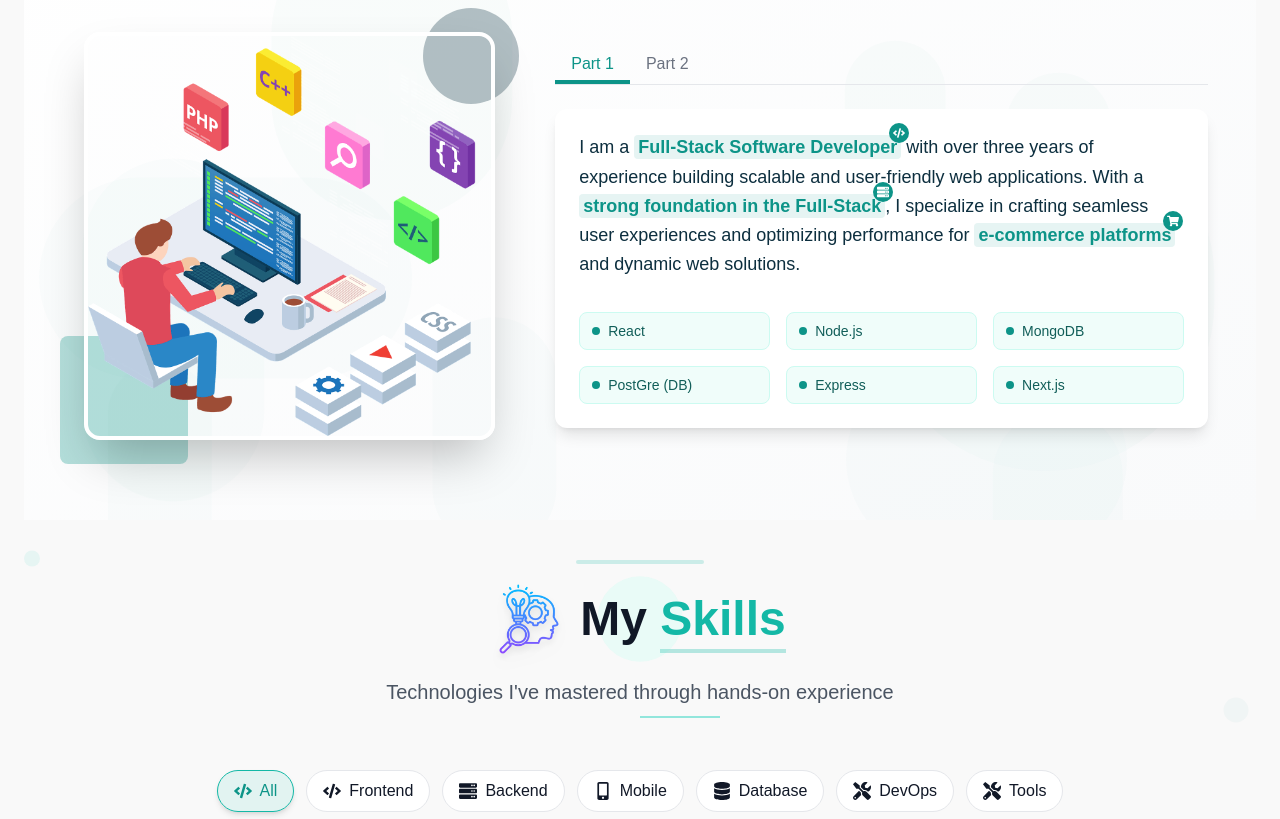
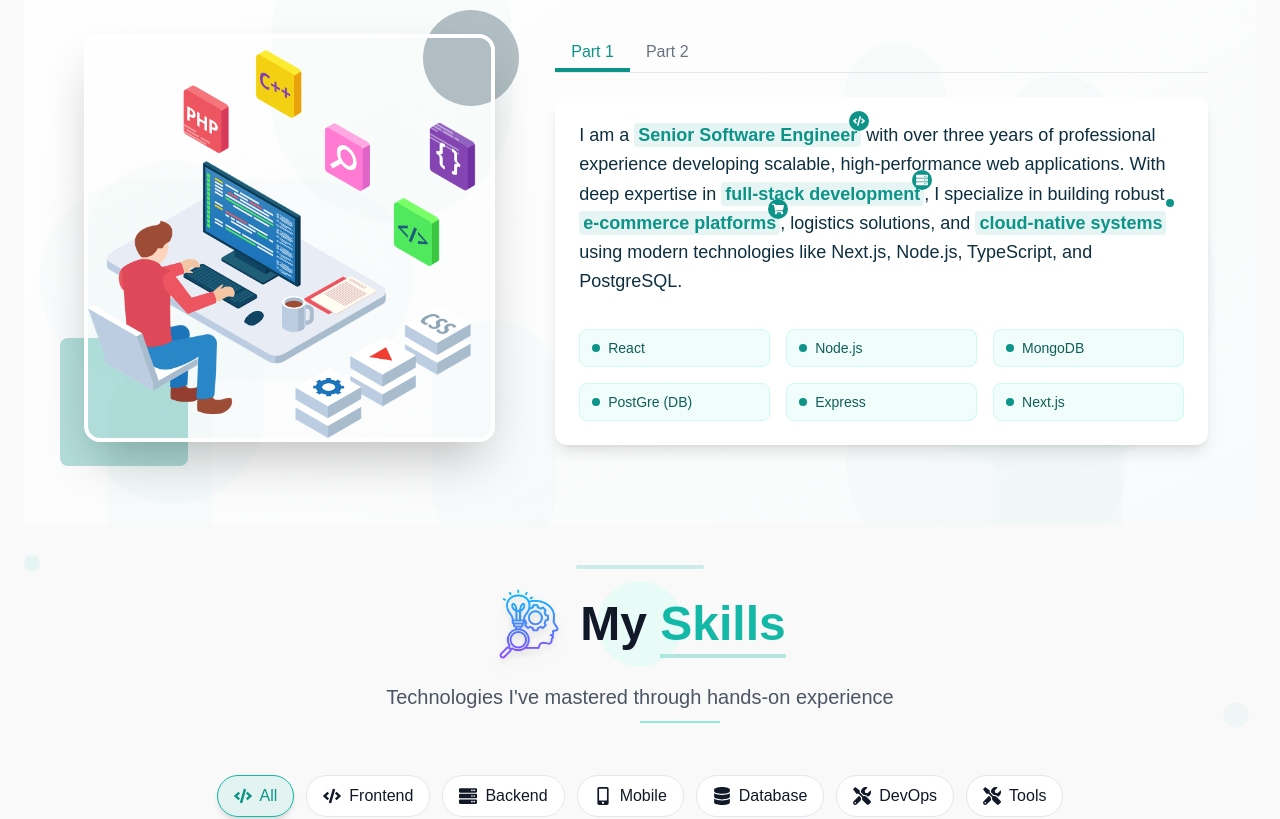
Before and after one commit to zeyakarim/portfolio_in_nextjs, a Next.js app: page / in a window 1280 px wide. Shown: the part 1000-1819 px from the top of the page. Built offline with nearby package versions, Linux system fonts and the light colour scheme.

Commit message:
[Feat] Add New Profile in experience section

```diff
--- a/components/AboutMe.jsx
+++ b/components/AboutMe.jsx
@@ -3,30 +3,41 @@
 import { motion, useInView, AnimatePresence } from "framer-motion";
 import Image from "next/image";
 import { useEffect, useRef, useState } from "react";
-import { FaCode, FaServer, FaShoppingCart, FaBrain } from "react-icons/fa";
+import { FaCode, FaServer, FaShoppingCart, FaBrain, FaLaptopCode, FaCogs } from "react-icons/fa";
 
-const textContent = [
+export const textContent = [
   {
     id: 1,
-    text: "I am a Full-Stack Software Developer with over three years of experience building scalable and user-friendly web applications. With a strong foundation in the Full-Stack, I specialize in crafting seamless user experiences and optimizing performance for e-commerce platforms and dynamic web solutions.",
+    text: "I am a Senior Software Engineer with over three years of professional experience developing scalable, high-performance web applications. With deep expertise in full-stack development, I specialize in building robust e-commerce platforms, logistics solutions, and cloud-native systems using modern technologies like Next.js, Node.js, TypeScript, and PostgreSQL.",
     highlights: [
-      "Full-Stack Software Developer",
-      "strong foundation in the Full-Stack",
-      "e-commerce platforms"
+      "Senior Software Engineer",
+      "full-stack development",
+      "e-commerce platforms",
+      "cloud-native systems"
     ],
-    icons: [<FaCode key="code" />, <FaServer key="server" />, <FaShoppingCart key="cart" />]
+    icons: [
+      <FaCode key="code" />,
+      <FaServer key="server" />,
+      <FaShoppingCart key="cart" />
+    ]
   },
   {
     id: 2,
-    text: "Driven by a passion for clean code and continuous learning, I stay up-to-date with the latest technologies to create innovative solutions. I thrive in collaborative environments, where I can contribute my expertise while learning from others. Whether it's developing intuitive front-end interfaces or architecting robust back-end systems, I am always eager to take on new challenges and push the boundaries of what's possible.",
+    text: "I’m passionate about clean code, scalable architecture, and lifelong learning. I stay current with the latest tech trends and enjoy tackling complex problems through collaboration and innovation. From architecting full-stack platforms to mentoring peers and improving development workflows, I consistently strive to deliver impactful software solutions.",
     highlights: [
       "clean code",
-      "front-end interfaces",
-      "back-end systems"
+      "scalable architecture",
+      "collaboration",
+      "mentoring"
     ],
-    icons: [<FaBrain key="brain" />, <FaCode key="frontend" />, <FaServer key="backend" />]
+    icons: [
+      <FaBrain key="brain" />,
+      <FaLaptopCode key="architecture" />,
+      <FaCogs key="mentoring" />
+    ]
   }
 ];
+
 
 const HighlightedTypewriter = ({ content, speed = 20, delay = 0 }) => {
   const [isMounted, setIsMounted] = useState(false);
--- a/components/HelloHeader.jsx
+++ b/components/HelloHeader.jsx
@@ -95,7 +95,8 @@ const HelloExperience = () => {
                         <span className="animate-ping absolute inline-flex h-full w-full rounded-full bg-teal-400 opacity-75"></span>
                         <span className="relative inline-flex rounded-full h-3 w-3 bg-teal-500"></span>
                     </span>
-                    Full-Stack Developer
+                    {/* Full-Stack Developer */}
+                    Senior Software Engineer
                 </p>
             </motion.div>
 
@@ -109,7 +110,7 @@ const HelloExperience = () => {
                 <motion.a
                     whileHover={{ scale: 1.05 }}
                     whileTap={{ scale: 0.95 }}
-                    href="/resume.pdf"
+                    href="/zeya-karim-resume.pdf"
                     download="Zeya_Karim_Resume.pdf"
                     className="rounded-full px-6 py-3 bg-teal-600 text-white font-medium flex items-center gap-2 shadow-md hover:bg-teal-700 transition-all"
                 >
--- a/data/datas.js
+++ b/data/datas.js
@@ -7,6 +7,7 @@ export const skills = [
   { name: "React", image: "/reactjs.png", experiences: "Developing reusable UI components and single-page applications for 3+ years.", proficiency: 75, category: "Frontend" },
   { name: "Material UI", image: "/material-ui.png", experiences: "Implementing Material Design UI components for 3+ years.", proficiency: 70, category: "Frontend" },
   { name: "Next.js", image: "/nextjs.png", experiences: "Developing SEO-friendly and high-performance applications for 3+ years.", proficiency: 70, category: "Frontend" },
+  { name: "TypeScript", image: "/typescript.png", experiences: "Writing type-safe JavaScript applications using TypeScript for 1+ years.", proficiency: 65, category: "Frontend" },
 
   // Mobile
   { name: "React Native", image: "/react-native.png", experiences: "Building cross-platform mobile applications for 1.5+ years.", proficiency: 60, category: "Mobile" },
@@ -27,12 +28,12 @@ export const skills = [
   { name: "AWS (EC2)", image: "/aws-ec2.png", experiences: "Deploying and managing virtual servers on AWS EC2 for 1.5 years.", proficiency: 60, category: "DevOps" },
   { name: "AWS (RDS)", image: "/aws-rds.png", experiences: "Setting up and managing cloud databases using AWS RDS for 1.5 years.", proficiency: 60, category: "DevOps" },
   { name: "AWS (S3)", image: "/aws-s3.png", experiences: "Storing and serving static assets securely with AWS S3 for 1.5 years.", proficiency: 60, category: "DevOps" },
-    // { name: "Ubuntu", image: "/ubuntu.png", experiences: "Managing Linux-based server environments with Ubuntu for 2+ years.", proficiency: 60, category: "DevOps" },
 
   // Tools
   { name: "Git", image: "/git.png", experiences: "Tracking code changes and collaborating on projects using Git for 3+ years.", proficiency: 70, category: "Tools" },
   { name: "PDF Creator", image: "/pdf.png", experiences: "Generating dynamic PDF documents for reports and invoices for 3+ year.", proficiency: 60, category: "Tools" }
 ];
+
 
 export const codielWebsiteImages = [
     { src: "/sign-up.png" },
```
Also changed, not shown: public/typescript.png (added), 1 other file (tests, documents, lock files or other folders). Lines whose indentation alone changed are shown as unchanged.
